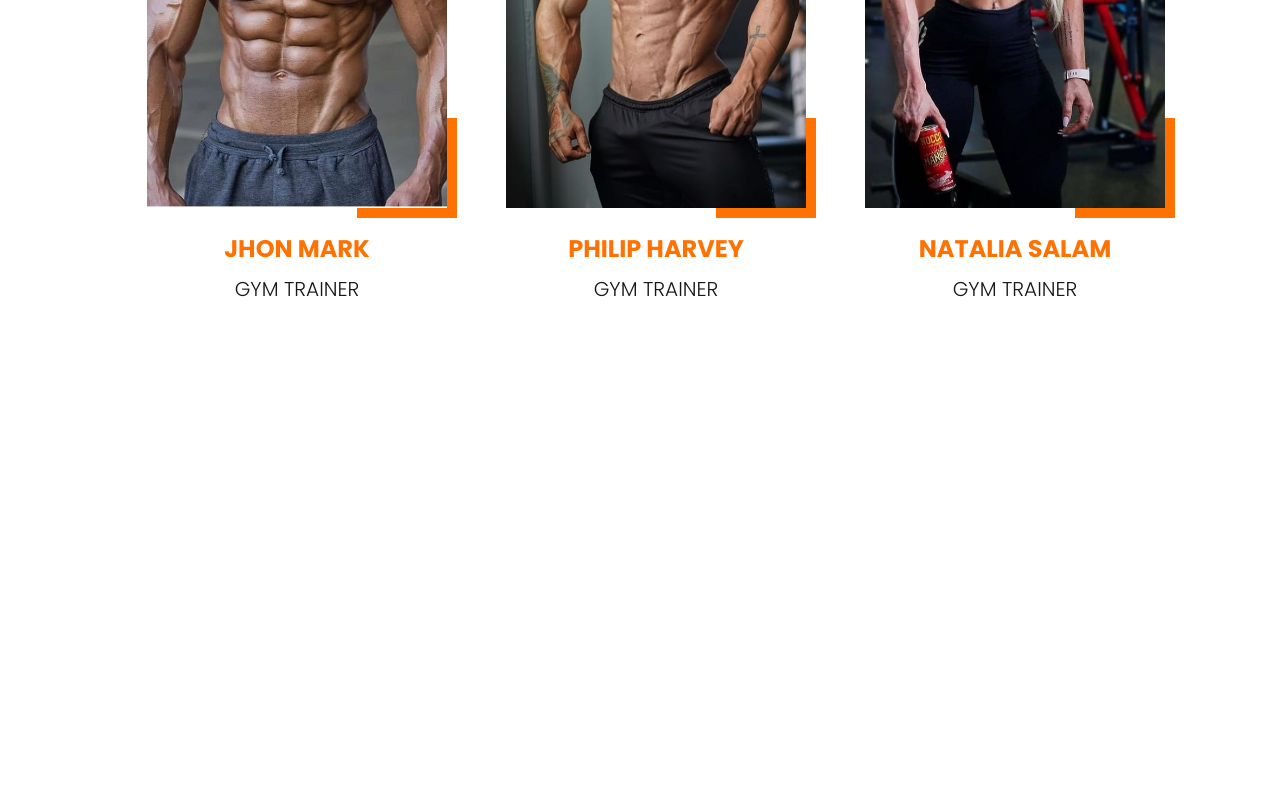
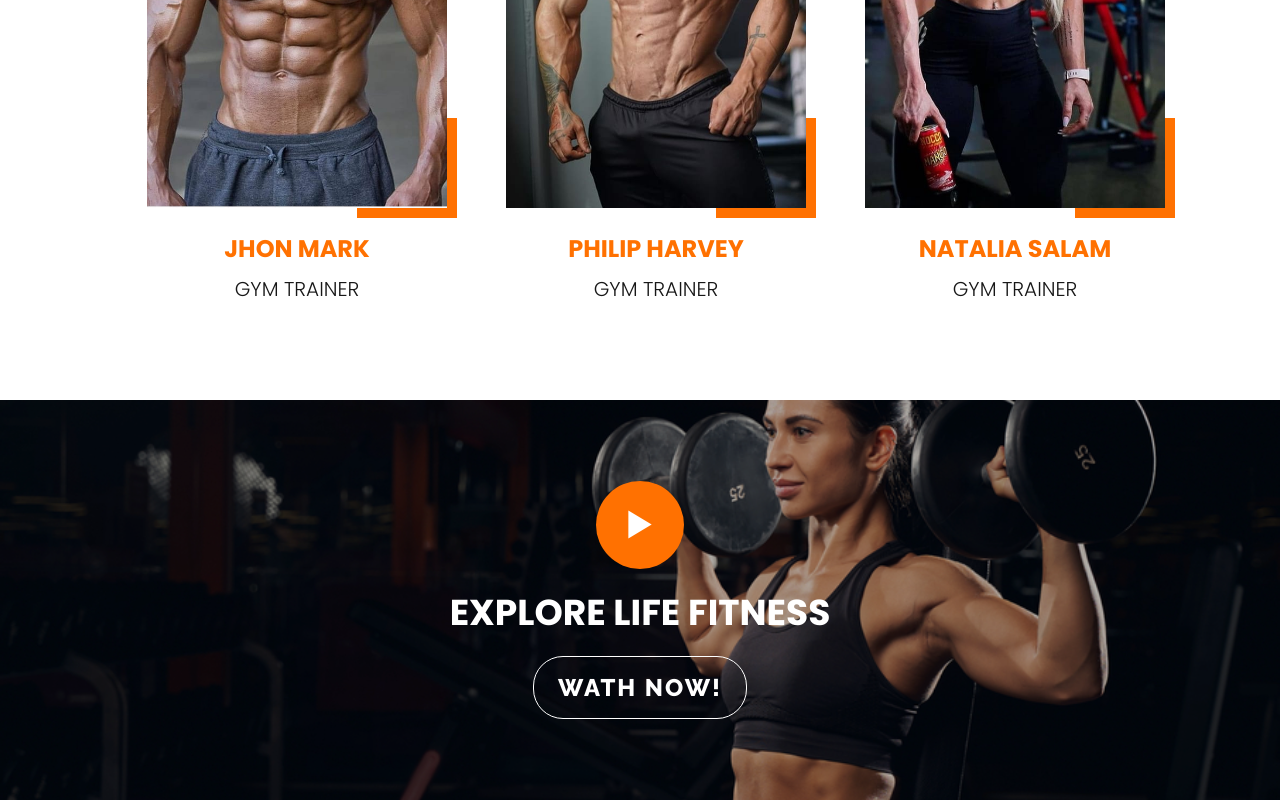
Before and after one commit to dev-ashik/GYM-html, a plain HTML site: page index.html in a window 1280 px wide. Shown: the part 2988-3788 px from the top of the page. Before the commit the page ends 3388 px from the top, so only its background shows below. Drawn offline with nearby package versions, Linux system fonts and the light colour scheme.

Commit message:
video section

```diff
--- a/index.html
+++ b/index.html
@@ -214,6 +214,15 @@
     </section>
     <!-- Trainer section end -->
 
+    <!-- Vidio section start -->
+      <section class="video">
+        <div class="video-content">
+          <i class='bx bx-play'></i>
+          <h1>explore life fitness</h1>
+          <a href="#" class="btn">wath now!</a>
+        </div>
+      </section>
+    <!-- Vidio section end -->
 
 
 
--- a/style.css
+++ b/style.css
@@ -484,9 +484,42 @@ img {
   margin-top: -1.5rem;
 }
 
+/* video section */
+.video {
+  display: flex;
+  flex-direction: column;
+  justify-content: center;
+  min-height: 50vh;
+  width: 100%;
+  position: relative;
+  overflow: hidden;
+  background: url(./images/video.png) no-repeat;
+  background-position: 50% 50%;
+  background-size: cover;
+  background-attachment: fixed;
+}
 
+.video-content {
+  display: flex;
+  justify-content: center;
+  align-items: center;
+  flex-direction: column;
+}
 
+.video-content i {
+  font-size: var(--big-font-size);
+  color: var(--white-color);
+  background: var(--main-color);
+  padding: 1rem;
+  border-radius: 50%;
+}
 
+.video-content h1 {
+  font-size: var(--h1-font-size);
+  padding: 1rem 0;
+  color: var(--white-color);
+  text-transform: uppercase;
+}
 
 
 
```
